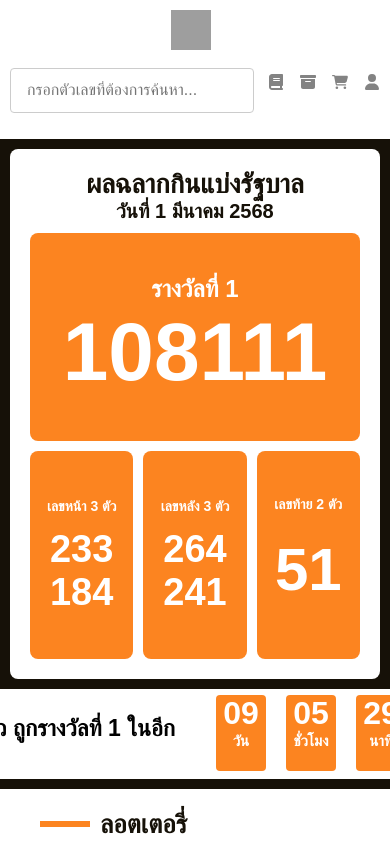
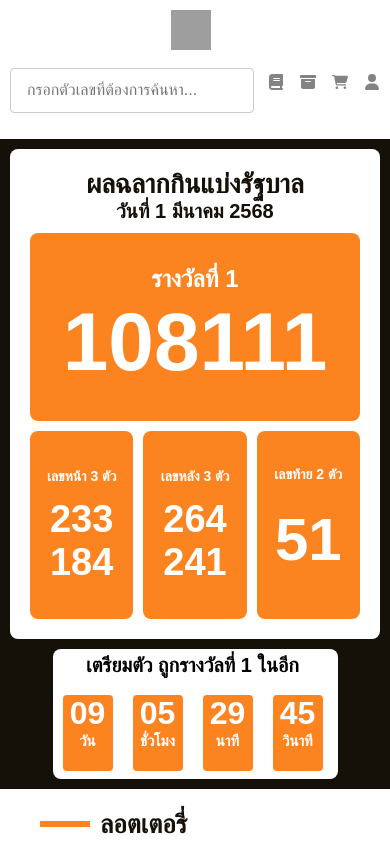
Before and after one commit to NUT-ARNAJAKDEV/Nakhon-lottery, a React (Vite) app: page / in a window 390 px wide. Shown: the top 844 px of the page. Built offline with nearby package versions, Linux system fonts and the light colour scheme; grey boxes are pictures that could not be loaded; a web font is replaced by a local one.

Commit message:
Update Hero.module.css

```diff
--- a/src/components/Hero/Hero.module.css
+++ b/src/components/Hero/Hero.module.css
@@ -388,12 +388,12 @@ svg {
     .stopwatch {
         justify-content: center;
         align-items: center;
-        width: 592px;
-        height: 90px;
+        width: 100%;
+        height: 130px;
         padding-top: 5px;
         margin-top: 10px;
         background-color: #fff;
-        display: flex;
+        display: column;
         padding-right: 5px;
         border-radius: 8px;
     }
@@ -410,7 +410,7 @@ svg {
 
     .stopwatch_detail {
         padding-bottom: 42px;
-        font-size: 23px;
+        font-size: 20px;
     }
 
     /* เพิ่มส่วนนี้เพื่อปรับขนาดตัวหนังสือใน .hero_detail_threef */
```
